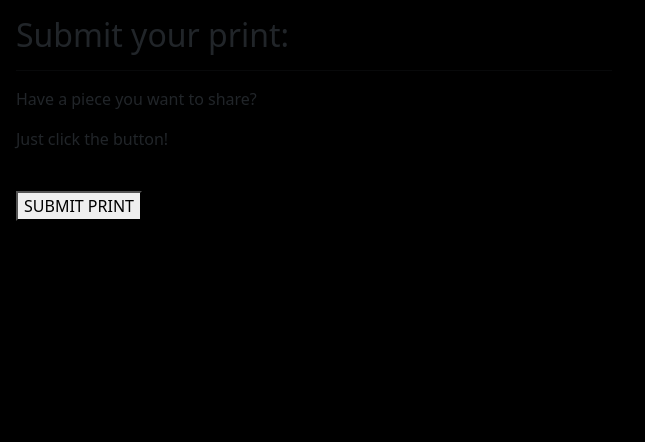
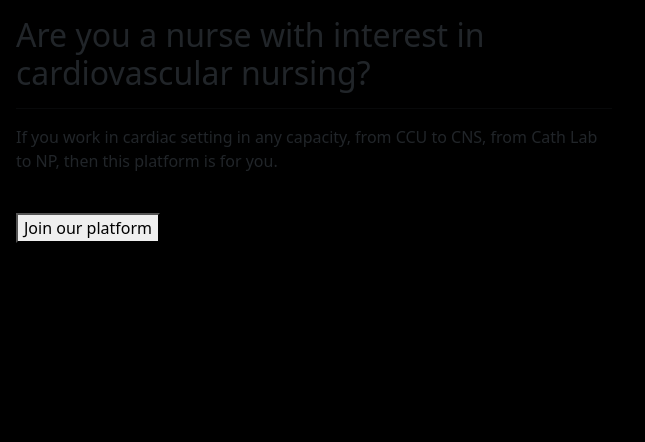
Before and after one commit to gozygreg/The-Cardiac-Nurse, a Django app: page /cardiacnurseblog/nurseprofile/ in a window 1280 px wide. Shown: the part 60-502 px from the top of the page, without its empty margins (0-645 px from the left). Run offline with Django 3.2, Linux system fonts and the light colour scheme; the visitor is signed in with stand-in values (Sample User, id 1).

Commit message:
Create view to edit nurse profile, render template and connect url for this

```diff
--- a/cardiacnurseprofile/url.py
+++ b/cardiacnurseprofile/url.py
@@ -1,7 +1,9 @@
+from django.urls import path
 from . import views
-from django.urls import path
 
 
 urlpatterns = [
-    path('nurseprofile/', views.NursePage.as_view(), name='nurse_profile')
+    path('nurseprofile/', views.NursePage.as_view(), name='nurse_profile'),
+    path('submitprofile/', views.submit_profile, name='submitprofile'),
+    path('editnurseprofile/', views.edit_profile, name='editnurseprofile'),
 ]
--- a/cardiacnurseprofile/views.py
+++ b/cardiacnurseprofile/views.py
@@ -7,6 +7,7 @@ from django.views import generic, View
 from django.http import HttpResponseRedirect
 from django.contrib import messages
 from . models import NurseProfile
+from .forms import SubmitNurseProfile
 
 
 class NursePage(generic.ListView):
@@ -17,3 +18,51 @@ class NursePage(generic.ListView):
     queryset = NurseProfile.objects.filter(status=1).order_by('-created_on')
     template_name = 'nurseprofile.html'
     paginate_by = 6
+
+
+def submit_profile(request):
+    """
+    view for nurse profile submit page
+    """
+    if request.method == 'POST':
+        profile_form = SubmitNurseProfile(request.POST, request.FILES)
+        if profile_form.is_valid():
+            profile_form.instance.print_name = request.User
+            profile_form.save()
+            messages.success(request, "Verifing your details! Check back soon.")
+            return redirect('nurseprofile')
+        else:
+            profile_form = SubmitNurseProfile()
+
+    return render(
+        request,
+        'submitprofile.html',
+        {
+            'profile_form': SubmitNurseProfile(),
+        },
+    )
+
+def edit_profile(request):
+    """
+    Edit a nurse profile
+    """
+    profile = get_object_or_404(Cardiacnurseprofile)
+    form_edit = SubmitNurseProfile(request.POST or None, instance=profile)
+    context = {
+        'profile': profile,
+        'form_edit': form_edit
+    }
+
+    if request.method == 'POST':
+        form_edit = SubmitNurseProfile(
+            request.POST, request.FILES, instance=profile
+        )
+        if form_edit.is_valid():
+            profile = form_edit.save(commit=False)
+            profile.nurse_name = request.User
+            profile.save()
+            return redirect('nurseprofile')
+        else:
+            form_edit = SubmitNurseProfile(instance=profile)
+
+        return render(request, 'editnurseprofile.html', context)
--- a/templates/nurseprofile.html
+++ b/templates/nurseprofile.html
@@ -12,18 +12,45 @@
         <div class="col-sm-6">
             <div class="card mb-4">
                 <div class="card-body all-prints-cards">
-                    <h2>Submit your print:</h2>
+                    <h2>Are you a nurse with interest in cardiovascular nursing?</h2>
                     <hr />
-                    <p>Have a piece you want to share?</p>
-                    <p>Just click the button!</p>
+                    <p>If you work in cardiac setting in any capacity, from CCU to CNS, from Cath Lab to NP, then this
+                        platform is for you.</p>
                     <br>
-                    <button onclick="location.href='{% url 'submitprint' %}'" type="button"
-                        class="submit-print-button">SUBMIT PRINT</button>
+                    <button onclick="location.href='{% url 'submitprofile' %}'" type="button"
+                        class="submit-print-button">Join our platform</button>
                 </div>
             </div>
         </div>
         {% endif %}
     </div>
 
+    <div class="row print-display">
+        <!-- APPROVED PRINT SUBMISSIONS -->
+        {% for nurse in nurseprofile_list %}
+        <div class="col-md-6 col-lg-3">
+            <div class="card mb-4">
+                <div class="card-body all-prints-cards">
+                    <div class="image-container">
+                        <img class="card-img-top" src="{{ nurse.nurse_image.url }}" alt="{{ nurse.nurse_name }}">
+                        <div class="image-flash">
+                            <p>RN: {{ nurse.nurse_name }}</p>
+                        </div>
+                    </div>
+                    <a href="#" class="print-link">
+                        <h2>{{ nurse.nurse_name }}</h2>
+                    </a>
+                </div>
+            </div>
+        </div>
+        {% if forloop.counter|divisibleby:4 %}
+    </div>
+    <div class="row print-display">
+        {% endif %}
+        {% endfor %}
+    </div>
+
+    <br>
+
 </div>
 {% endblock content %}
```
Also changed, not shown: cardiacnurseprofile/forms.py (renamed from cardiacnurseprofile/form.py), 1 other file.
